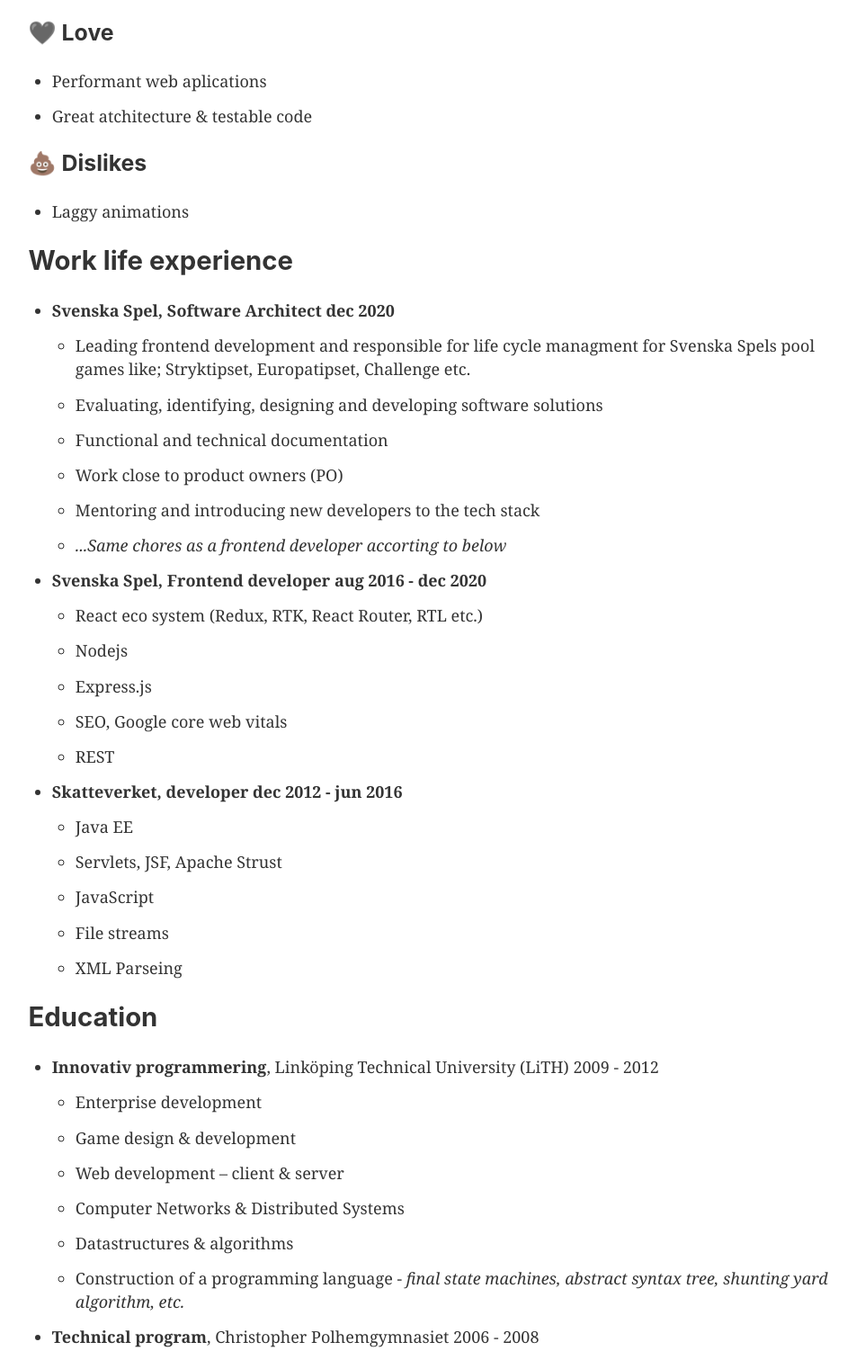
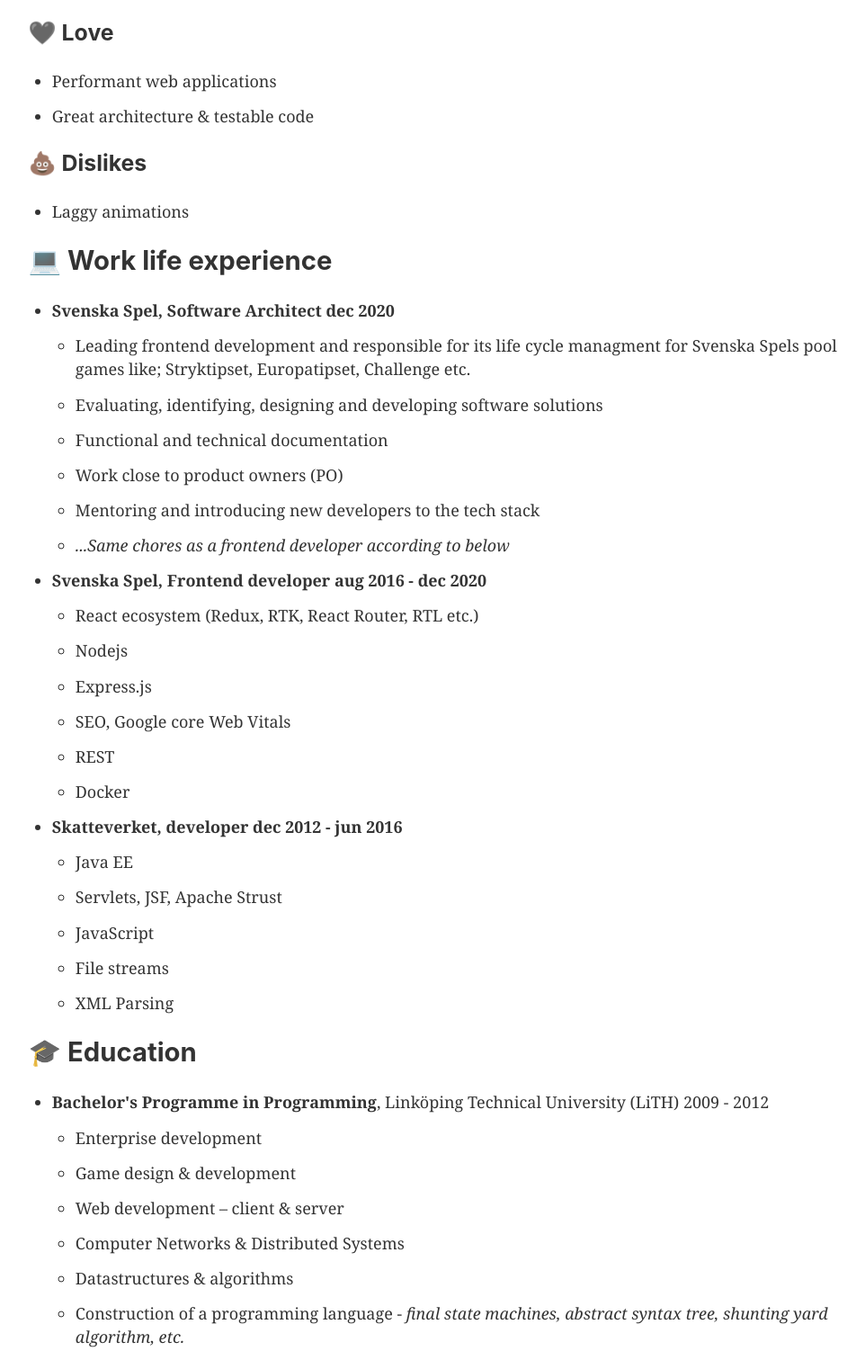
Before and after one commit to Antignote/mathiassandberg.se, a Gatsby site: page / in a window 1280 px wide. Shown: the part 802-2304 px from the top of the page at 90% size, without its empty margins (148-1110 px from the left). Built offline with nearby package versions, Linux system fonts and the light colour scheme; Gatsby itself is replaced by a stand-in of ours.

Commit message:
minor corrections

```diff
--- a/src/components/footer/footer.js
+++ b/src/components/footer/footer.js
@@ -40,9 +40,9 @@
         <li>
           <a href={`mailto:${author}`}>{author}</a>
         </li>
-        <li>
+        {/* <li>
           <a href={`tel:${contact.phone}`}>{formatPhonenumber(contact.phone)}</a>
-        </li>
+        </li> */}
         <li>
           <a href={contact.linkedIn}>Linked In</a>
         </li>
--- /dev/null
+++ b/src/components/heart/heart.js
@@ -0,0 +1,25 @@
+import * as React from "react"
+
+const hearts = ['❤️', '🧡', '💛', '💚', '💙', '💜', '🖤', '🤍', '🤎']
+const animationFeature = false;
+
+const Heart = () => {
+  if(!animationFeature) {
+    return hearts[6];
+  }
+
+  return (
+    <span className="heart">
+      {hearts.map((heart, index) => (
+        <span
+          className={`heart heart${index}`}
+          key={heart}
+        >
+          {heart}
+        </span>
+      ))}
+    </span>
+  );
+}
+
+export default Heart;
--- /dev/null
+++ b/src/components/heart/index.js
@@ -0,0 +1 @@
+export { default } from './heart'
--- a/src/pages/index.js
+++ b/src/pages/index.js
@@ -1,5 +1,6 @@
 import * as React from "react"
 
+import Heart from "../components/heart"
 import Layout from "../components/layout"
 import Seo from "../components/seo"
 
@@ -20,11 +21,11 @@
     <section>
       <h2>Who am I?</h2>
       <p>
-        My name is <strong>Mathias Sandberg</strong>. I'm currently work as a Software Architect at the state-owned company Svenska Spel in Sweden.
+        My name is <strong>Mathias Sandberg</strong>. I'm currently working as a Software Architect at the state-owned company Svenska Spel in Sweden.
       </p>
 
       <p>
-        With <strong>{yearDiff(startWorkingDate, now)} years</strong> of working experience in software development I tend to live by the rules of Murphys law &ndash; <em>&quot;anyhing that can go wrong will eventually go wrong&quot;.</em> That means that I leave nothing to chance; defensive architectual application design. I put mutch effort to achive applications with great performance and that are easily tested with either unit tests or regression tests.
+        With <strong>{yearDiff(startWorkingDate, now)} years</strong> of working experience in software development I tend to live by the rules of Murphys law &ndash; <em>&quot;anyhing that can go wrong will eventually go wrong&quot;.</em> That means that I leave nothing to chance; defensive application design and architecture is the key features. I put much effort to achieve applications with great performance and that are easily tested with either unit tests or regression tests.
       </p>
 
       <p>
@@ -43,10 +44,10 @@
         My passion for programming started at a young age where I tend to debug, inspect and improve existing web applications. My newly gained interest evolved to into taking a couple of programming courses in high school, which eventually lead me through a technical gymnasial program, followed by a couple of years with studies at university within a program with a very wide spectrum within software development. After the university it took me to where I'm today; loving the development process from an idea to a high qualitative application or evolving existing applications.
       </p>
 
-      <h3>🖤 Love</h3>
+      <h3><Heart /> Love</h3>
       <ul>
-        <li>Performant web aplications</li>
-        <li>Great atchitecture &amp; testable code</li>
+        <li>Performant web applications</li>
+        <li>Great architecture &amp; testable code</li>
       </ul>
 
       <h3>💩 Dislikes</h3>
@@ -56,26 +57,27 @@
     </section>
 
     <section>
-      <h2>Work life experience</h2>
+      <h2>💻 Work life experience</h2>
       <ul>
         <li><strong>Svenska Spel, Software Architect dec 2020</strong>
           <ul>
-            <li>Leading frontend development and responsible for life cycle managment for Svenska Spels pool games like; Stryktipset, Europatipset, Challenge etc.</li>
+            <li>Leading frontend development and responsible for its life cycle managment for Svenska Spels pool games like; Stryktipset, Europatipset, Challenge etc.</li>
             <li>Evaluating, identifying, designing and developing software solutions</li>
             <li>Functional and technical documentation</li>
             <li>Work close to product owners (PO)</li>
             <li>Mentoring and introducing new developers to the tech stack</li>
-            <li><em>...Same chores as a frontend developer accorting to below</em></li>
+            <li><em>...Same chores as a frontend developer according to below</em></li>
           </ul>
         </li>
 
         <li><strong>Svenska Spel, Frontend developer aug 2016 - dec 2020</strong>
           <ul>
-            <li>React eco system (Redux, RTK, React Router, RTL etc.)</li>
+            <li>React ecosystem (Redux, RTK, React Router, RTL etc.)</li>
             <li>Nodejs</li>
             <li>Express.js</li>
-            <li>SEO, Google core web vitals</li>
+            <li>SEO, Google core Web Vitals</li>
             <li>REST</li>
+            <li>Docker</li>
           </ul>
         </li>
 
@@ -85,17 +87,17 @@
             <li>Servlets, JSF, Apache Strust</li>
             <li>JavaScript</li>
             <li>File streams</li>
-            <li>XML Parseing</li>
+            <li>XML Parsing</li>
           </ul>
         </li>
       </ul>
     </section>
 
     <section>
-      <h2>Education</h2>
+      <h2>🎓 Education</h2>
       <ul>
         <li>
-          <strong>Innovativ programmering</strong>, Linköping Technical University (LiTH) 2009 - 2012
+          <strong>Bachelor's Programme in Programming</strong>, Linköping Technical University (LiTH) 2009 - 2012
           <ul>
             <li>Enterprise development</li>
             <li>Game design &amp; development</li>
```
